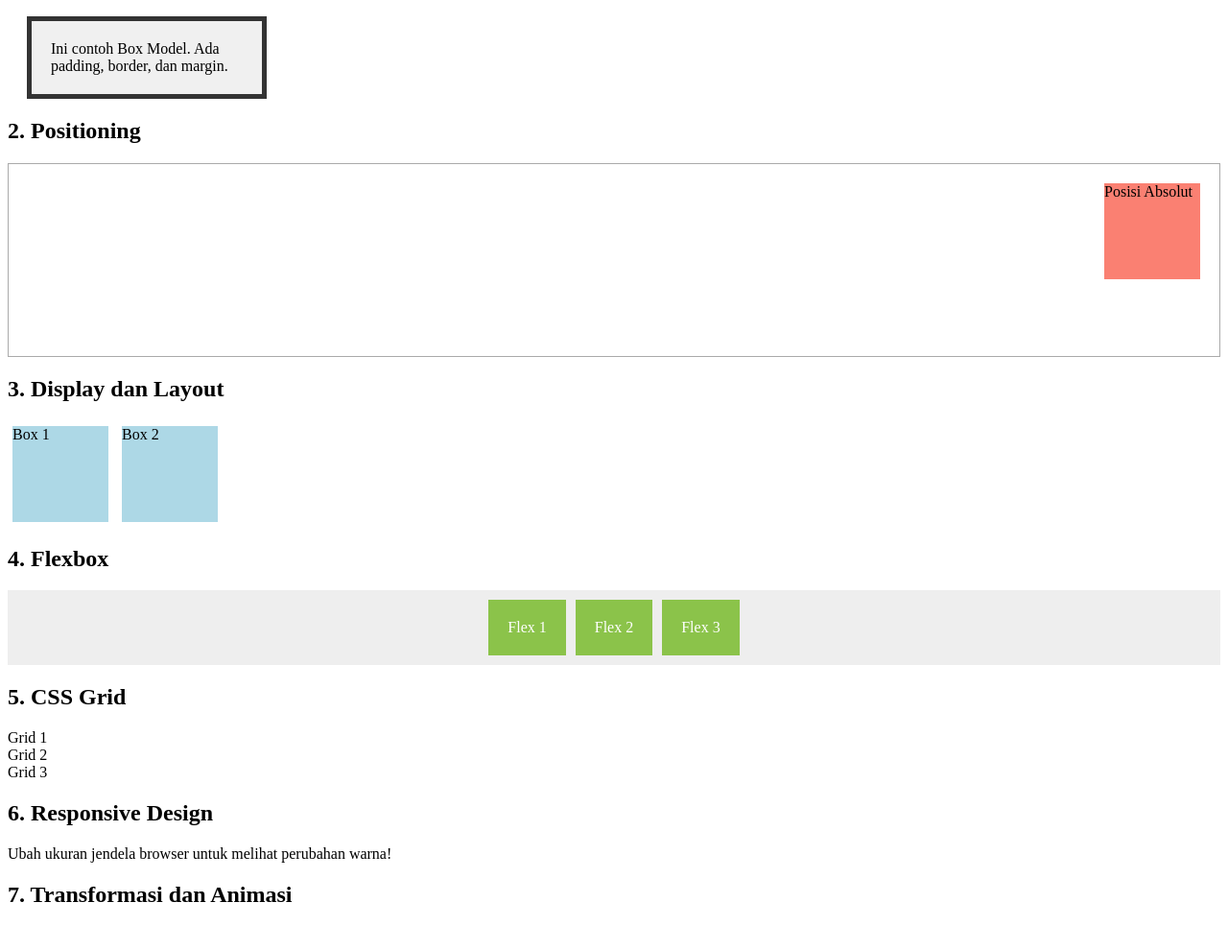
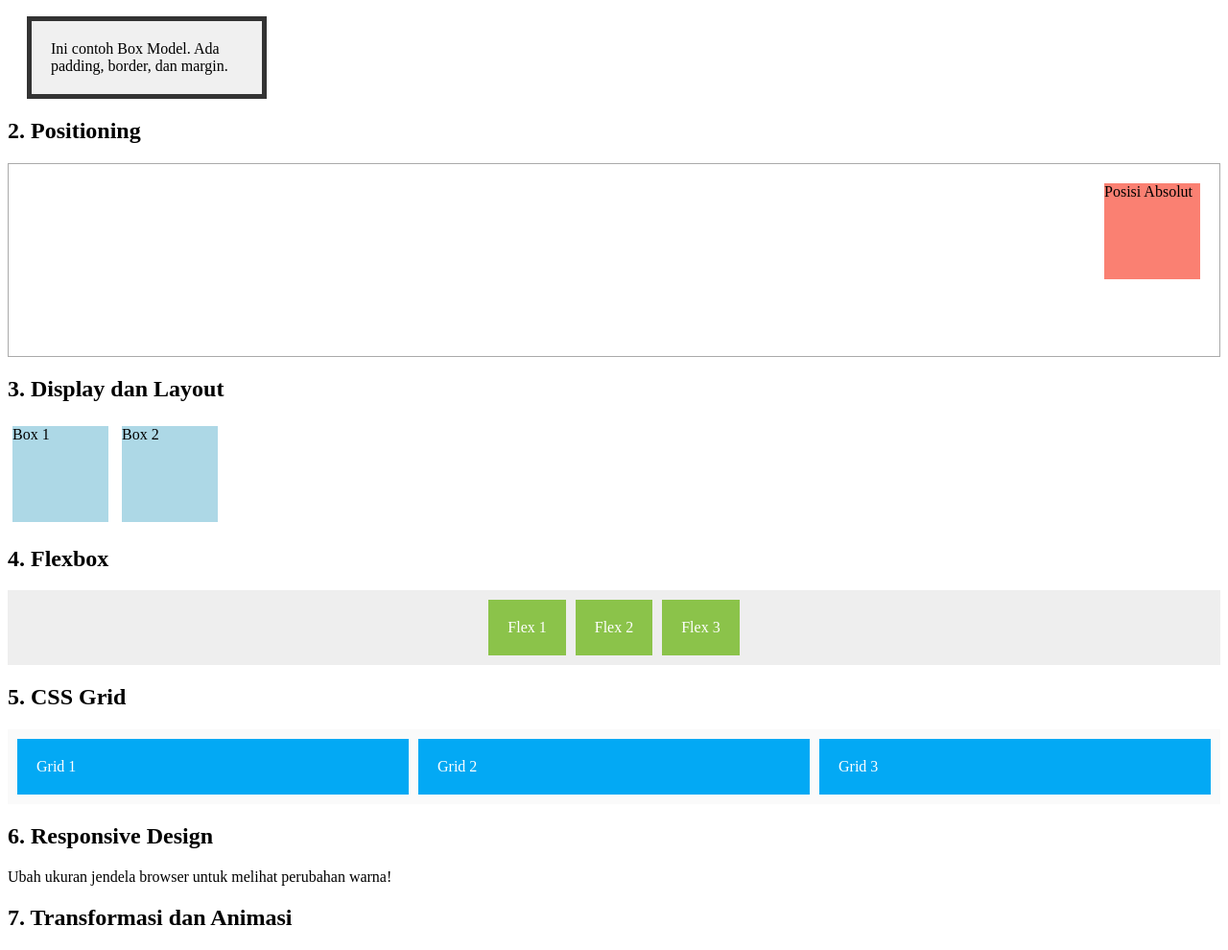
Before and after one commit to Diasmyri/ContohCss, a plain HTML site: page index.html in a window 1280 px wide. Shown: the part 110-1100 px from the top of the page at 96% size. Before the commit the page ends 1076 px from the top, so only its background shows below. Drawn offline with Linux system fonts and the light colour scheme.

Commit message:
menambahkan style pada class grid container dan grid item

```diff
--- a/index.html
+++ b/index.html
@@ -50,6 +50,21 @@
 
         .flex-item {
         background-color: #8bc34a;
+        padding: 20px;
+        color: white;
+        }
+
+         /* ### CSS GRID ### */
+        .grid-container {
+        display: grid; /* Mengaktifkan Grid layout */
+        grid-template-columns: repeat(3, 1fr); /* 3 kolom dengan lebar sama */
+        gap: 10px;
+        background-color: #fafafa;
+        padding: 10px;
+        }
+
+        .grid-item {
+        background-color: #03a9f4;
         padding: 20px;
         color: white;
         }
```
